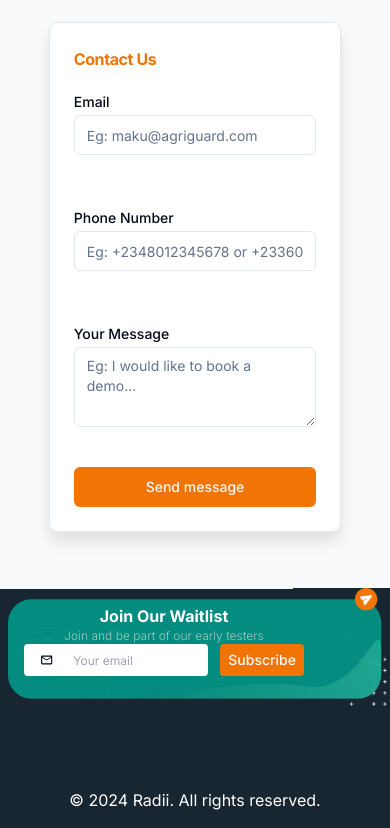
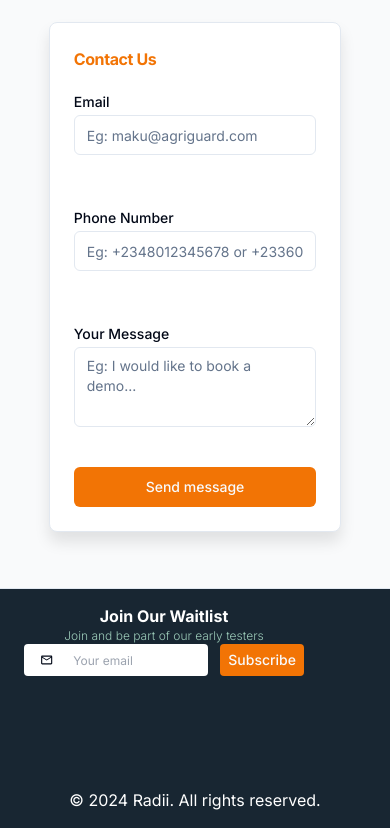
Before and after one commit to kwesinavilot/radii-landing-page, a Next.js app: page / in a window 390 px wide. Shown: the part 5386-6214 px from the top of the page. Built offline with nearby package versions, Linux system fonts and the light colour scheme.

Commit message:
added seperator

```diff
--- a/components/Footer.tsx
+++ b/components/Footer.tsx
@@ -25,6 +25,7 @@ import {
   navigationMenuTriggerStyle,
 } from '@/components/ui/navigation-menu';
 import { Separator } from '@/components/ui/separator';
+import { SeparatorLong } from './ui/seperatorlong';
 
 const Footer = () => {
   const { isOpen, onOpen, onClose } = useDisclosure();
@@ -65,14 +66,14 @@ const Footer = () => {
   return (
     <div className="relative bg-[#182632] h-[15rem] lg:h-[422px] lg:flex flex-col items-center justify-end">
       <div className="lg:w-full lg:flex justify-center">
-        <Image
+        {/* <Image
           src="/images/footercut.png"
           alt="footercut"
-          width={1170.64}
+          width={1070.64}
           height={311}
           className="lg:max-w-[1170.64px] lg:h-[311px] absolute lg:top-[-20%] left-[0.5rem] lg:left-[10.5rem] mx-auto"
-        />
-        <form className="absolute lg:top-[-5%] top-[0] left-[0.5rem] lg:left-[35%] w-[80%] max-w-[500px] p-4" onSubmit={addToWaitlist}>
+        /> */}
+        <form className="absolute lg:top-[10%] top-[0] left-[0.5rem] lg:left-[35%] w-[80%] max-w-[500px] p-4" onSubmit={addToWaitlist}>
           <div className="text-center font-bold text-white">
             <p className="lg:text-3xl text-center capitalize">Join our waitlist</p>
             <p className="text-[#9BCAB8] lg:my-4 font-light text-xs">Join and be part of our early testers</p>
@@ -107,8 +108,8 @@ const Footer = () => {
             </Button>
           </div>
         </form>
-        <div>
-          <Separator />
+        <div className='bg-white'>
+          <SeparatorLong />
         </div>
         <div>
         <NavigationMenu>
@@ -128,11 +129,11 @@ const Footer = () => {
                   <Link href="/features">Features</Link>
                 </NavigationMenuLink>
               </NavigationMenuItem>
-    <NavigationMenuItem>
+              {/* <NavigationMenuItem>
                 <NavigationMenuLink href="/testimonials" className={navigationMenuTriggerStyle()}>
                   <Link href="/testimonials">Testimonials</Link>
                 </NavigationMenuLink>
-    </NavigationMenuItem>
+              </NavigationMenuItem> */}
               <NavigationMenuItem>
                 <NavigationMenuLink href="/faqs" className={navigationMenuTriggerStyle()}>
                   <Link href="/faqs">FAQs</Link>
```
Lines whose indentation alone changed are shown as unchanged.
